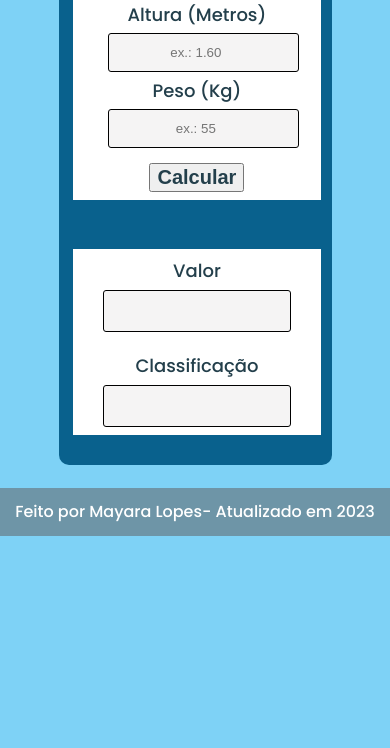
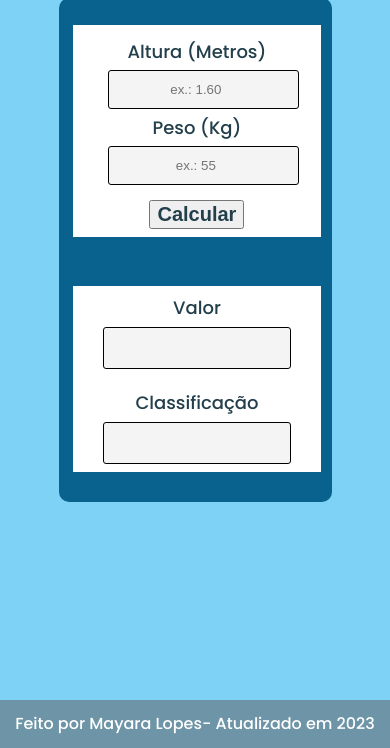
Before and after one commit to Mayara-Lopes/calculadora-imc, a plain HTML site: page index.html in a window 390 px wide. Shown: the part 102-850 px from the top of the page. Drawn offline with Linux system fonts and the light colour scheme.

Commit message:
modificação media query
modificação de min width para screen e alterações de margin em header e footer.

```diff
--- a/SRC/CSS/style.css
+++ b/SRC/CSS/style.css
@@ -118,8 +118,9 @@ footer {
     padding-bottom: 1em;
 }
 
-@media screen and (max-width: 480px){
+@media screen and (max-width: 390px){
     .titulo{
+        margin-top: 2em;
         font-size: 25px;
     }
     .tela {
@@ -135,4 +136,8 @@ footer {
     .input__calculadora{
         margin-left: 2em;
     }
+
+    footer {
+        margin-top: 11em;
+    }
 }
```
